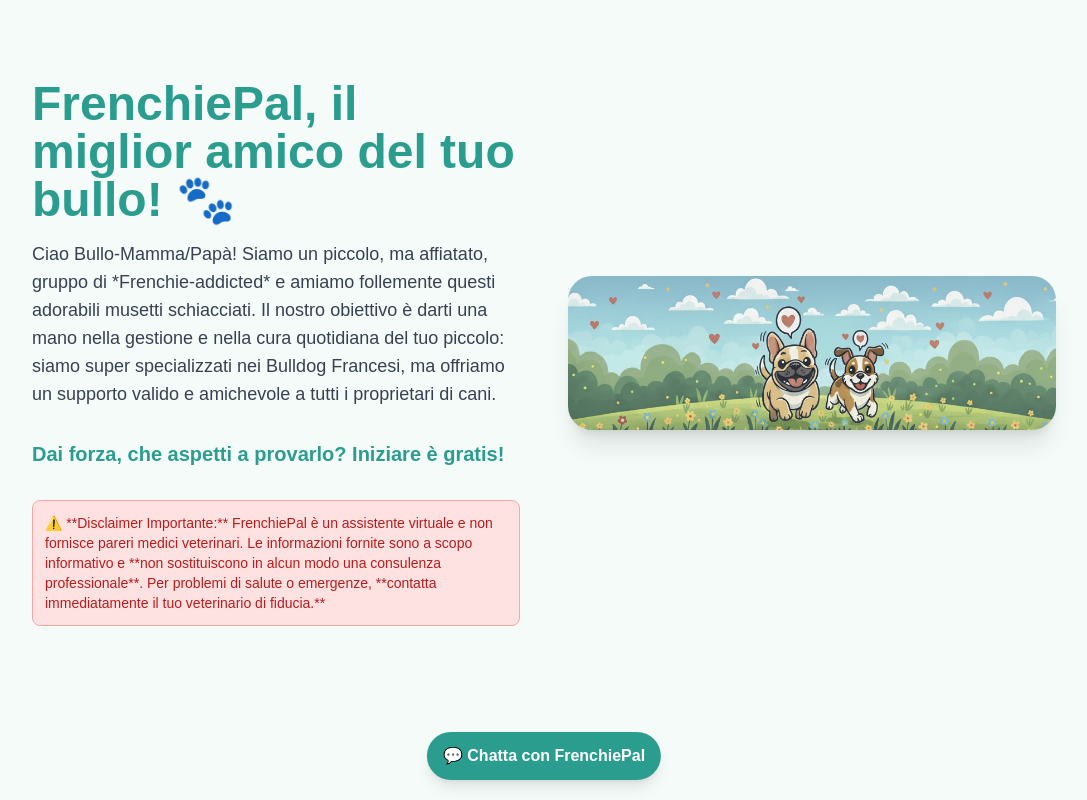
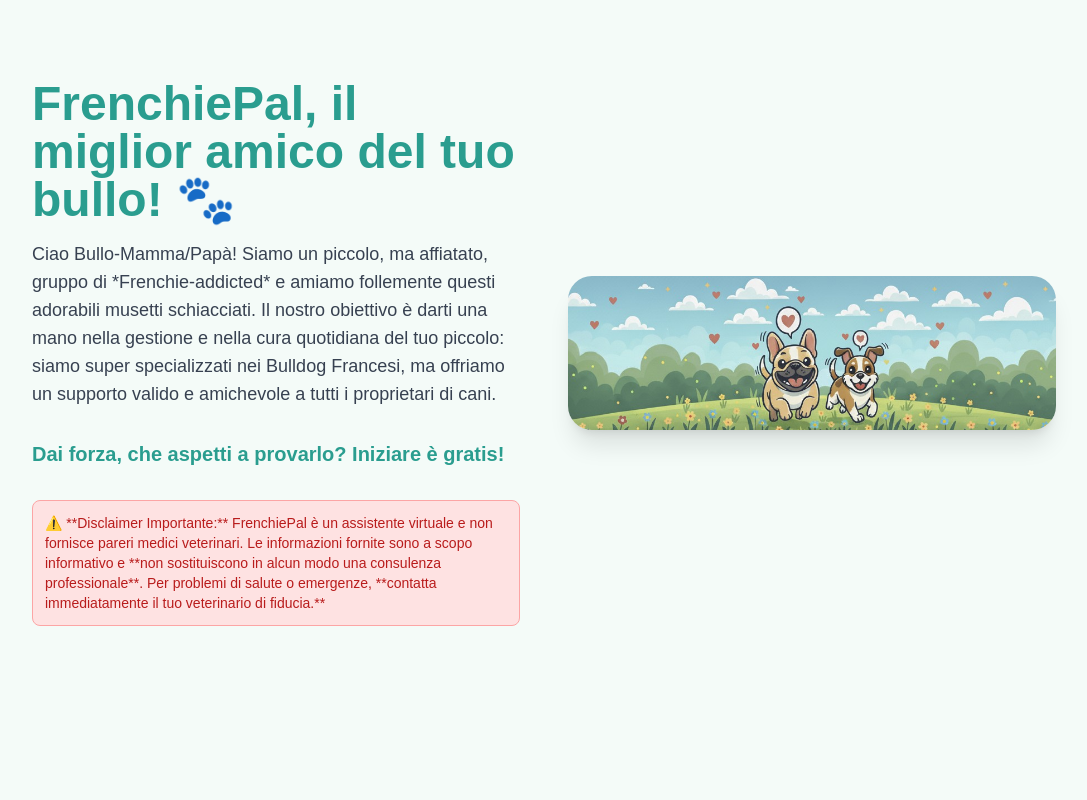
Before and after one commit to tartagliagiuseppe87-afk/frenchiepal, a Next.js app: page / in a window 1280 px wide. Shown: the whole page, without its empty margins (96-1183 px from the left). Built offline with nearby package versions, Linux system fonts and the light colour scheme.

Commit message:
Update ChatWidget.js

```diff
--- a/components/ChatWidget.js
+++ b/components/ChatWidget.js
@@ -1,8 +1,8 @@
 // components/ChatWidget.js
 import React, { useState, useRef, useEffect } from "react";
 
-export default function ChatWidget() {
-  const [open, setOpen] = useState(false);
+// Accettiamo 'open' e 'setOpen' come props dall'esterno (da index.js)
+export default function ChatWidget({ open, setOpen }) {
   const [messages, setMessages] = useState([
     {
       role: "assistant",
@@ -51,20 +51,14 @@ export default function ChatWidget() {
 
   return (
     <>
-      {/* 5) PULSANTE CENTRATO */}
-      <button
-        onClick={() => setOpen(!open)}
-        className="fixed bottom-5 left-1/2 transform -translate-x-1/2 bg-[#2a9d8f] text-white px-4 py-3 font-semibold rounded-full shadow-lg z-50 hover:bg-[#268d80] transition-all duration-300 transform hover:translate-y-[-2px]"
-      >
-        💬 Chatta con FrenchiePal
-      </button>
+      {/* Rimosso il bottone flottante in basso. La chat si apre ora solo dal pulsante principale. */}
 
       {open && (
         <div
-          // CHAT BOX CENTRATO, MA DEVI ADATTARE PER LA LARGHEZZA
+          // Chat box è ancora centrato, ma lo facciamo apparire solo se 'open' è true
           className="fixed bottom-20 left-1/2 transform -translate-x-1/2 w-80 max-w-[95vw] h-[70vh] bg-white rounded-xl shadow-2xl flex flex-col z-50 transition-all duration-300 ease-out"
         >
-          {/* Intestazione Chat */}
+          {/* Intestazione Chat - chiude usando setOpen(false) */}
           <div className="bg-[#2a9d8f] text-white p-3 font-semibold flex justify-between items-center rounded-t-xl">
               <span>Chat con FrenchiePal</span>
               <button onClick={() => setOpen(false)} className="text-2xl font-semibold opacity-80 hover:opacity-100 transition-opacity p-0 bg-transparent">&times;</button>
```
